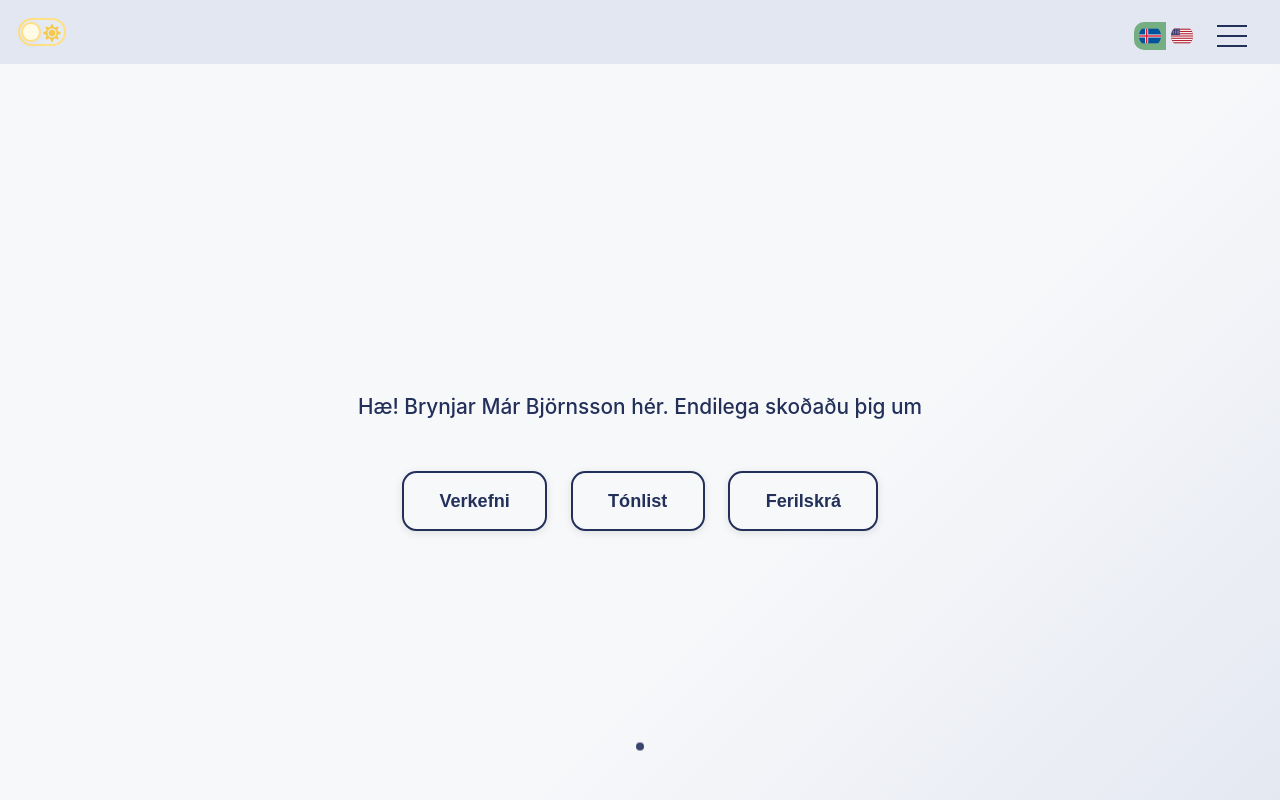
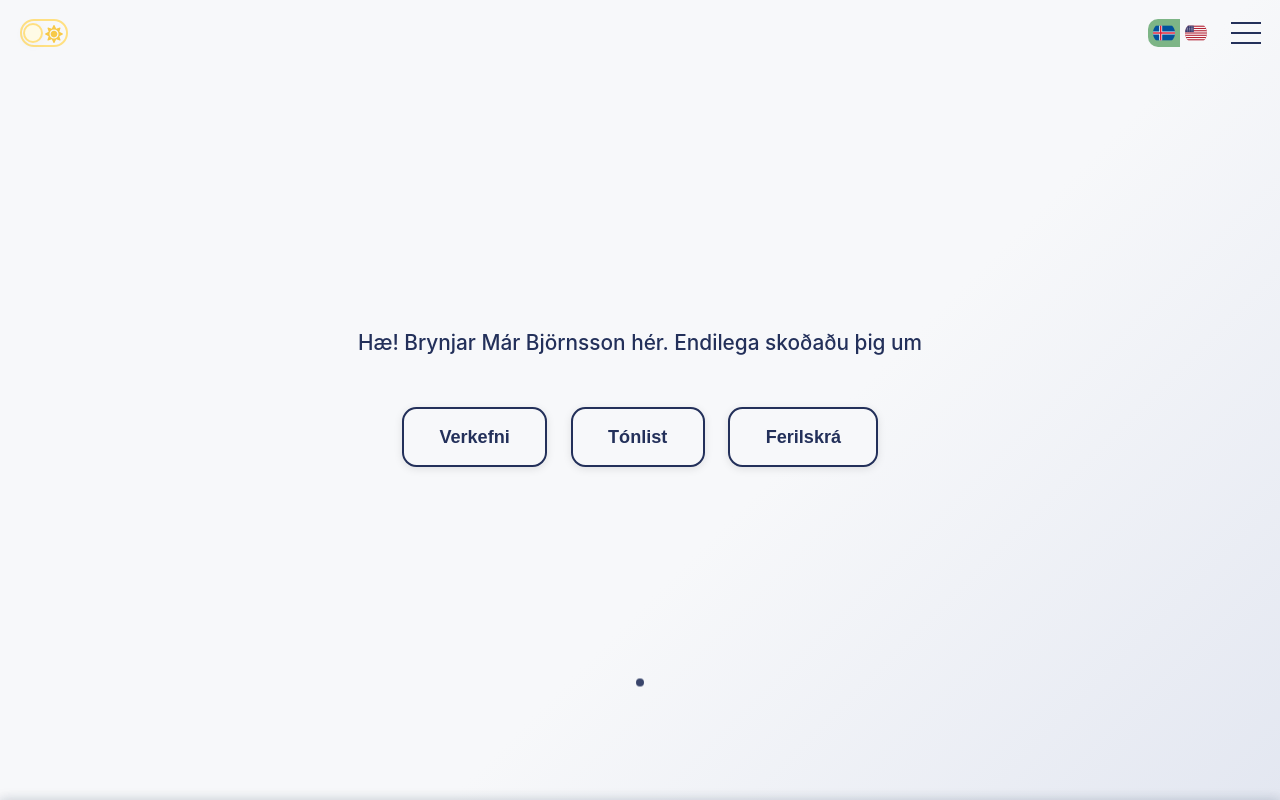
Before and after one commit to brynjarmbje/my-webpage-bmb, a React (Create React App) app: page /new-home in a window 1280 px wide. Built offline with nearby package versions, Linux system fonts and the light colour scheme; no server answers; a web font is replaced by a local one.

Commit message:
header transp

```diff
--- a/src/styles/NewHomePage.css
+++ b/src/styles/NewHomePage.css
@@ -98,6 +98,7 @@ html, body, #root {
   background-repeat: no-repeat;
   background-position: center;
 }
+
 
 /* Special Hugbotvo card for mobile screenshot */
 .hugbotvo-card {
@@ -390,32 +391,12 @@ html[data-theme='dark'] .animated-music-player .new-music-item:active:not(.activ
   border: 2px solid #6c7a92;
 }
 /* Fix hamburger menu alignment for NewHomePage only */
-.new-homepage-container ~ .App-header .hamburger,
-.new-homepage-container .App-header .hamburger,
+.new-homepage-container ~ .hamburger,
+.new-homepage-container .hamburger,
 .new-homepage-container .hamburger {
   top: 12px !important;
   right: 8px !important;
   /* Adjust as needed for perfect alignment */
-}
-
-/* Make header smaller only on NewHomePage */
-.new-homepage-container ~ .App-header,
-.App-header:has(+ .new-homepage-container),
-.new-homepage-container .App-header {
-  height: 64px !important;
-  min-height: 0 !important;
-  padding: 0rem 0rem !important;
-  background: #e3e7f1; /* Make transparent */
-}
-
-/* Dark mode: header matches background for transparency */
-html[data-theme='dark'] .new-homepage-container ~ .App-header,
-html[data-theme='dark'] .App-header:has(+ .new-homepage-container),
-html[data-theme='dark'] .new-homepage-container .App-header,
-body[data-theme='dark'] .new-homepage-container ~ .App-header,
-body[data-theme='dark'] .App-header:has(+ .new-homepage-container),
-body[data-theme='dark'] .new-homepage-container .App-header {
-  background: #181c27 !important;
 }
 
 @media (max-width: 1000px) {
--- a/src/styles/header.css
+++ b/src/styles/header.css
@@ -16,9 +16,9 @@
 /* Language toggle in header - always top right, never in the way */
 /* Split language toggle button styles */
 .header-fixed-controls {
-  position: fixed;
-  top: 12px;
-  right: 12px;
+  position: static;
+  top: unset;
+  right: unset;
   display: flex;
   flex-direction: row;
   align-items: center;
@@ -88,11 +88,19 @@
 }
 
 .App-header {
-    height: 200px; /* Initial height */
+    height: 50px; /* Initial height */
     display: flex;
     padding: 0.5rem 0.1rem; /* Adjusted padding */
     align-items: center;
-  }
+    position: fixed !important;
+    top: 0 !important;
+    left: 0 !important;
+    width: 100vw !important;
+    z-index: 1000 !important;
+    background: transparent !important;
+    box-shadow: none !important;
+    border: none !important;
+}
 
   .header-content {
     width: 100%; /* Ensures the header content takes the full width */
```
